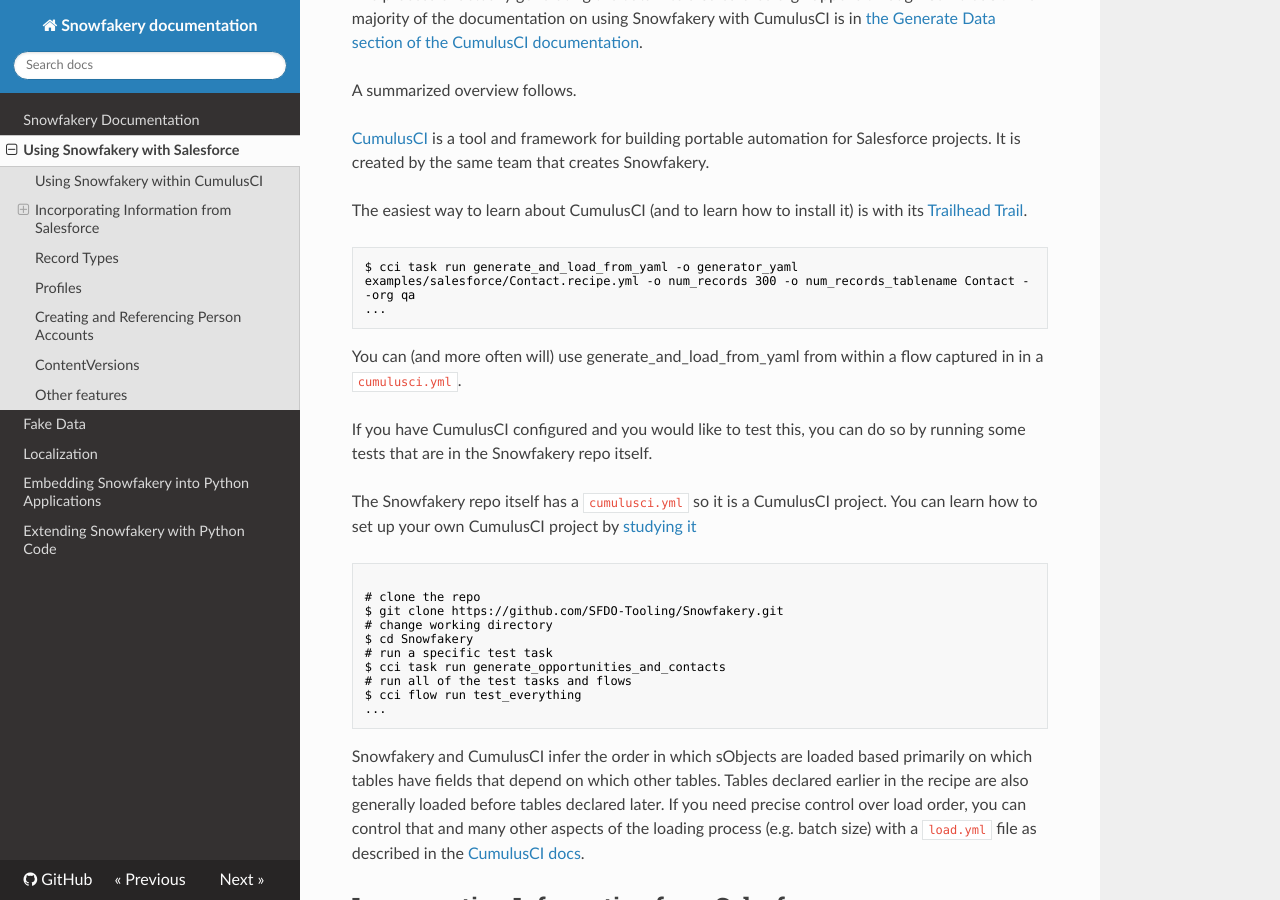
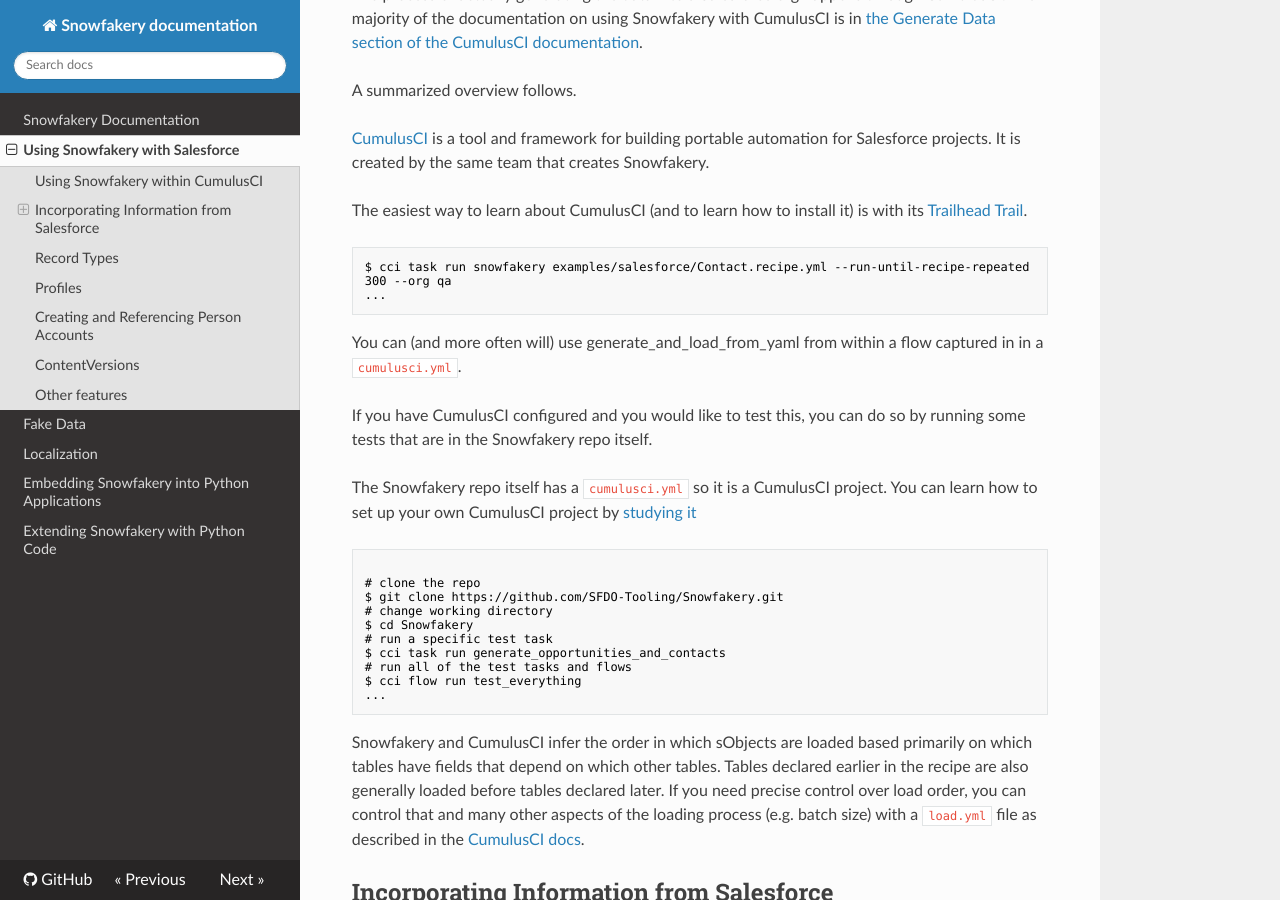
Before and after one commit to SFDO-Tooling/Snowfakery, an MkDocs documentation site: the page built from docs/salesforce.md, in a window 1280 px wide and 900 px high, scrolled down 305 px. Built offline with MkDocs 1.6.1, drawn with Linux system fonts in a browser that asks for light colours; nearby versions of some CDN libraries.

Commit message:
Switch example command to new syntax (#654)
Switch from old `generate_and_load_from_yaml` syntax to new `snowfakery` syntax.

NOTE: I don't know enough about CCI Flows to update the next sections:

>You can (and more often will) use generate_and_load_from_yaml from within a flow captured in in a `cumulusci.yml`.

and the example after it, which uses `cci task run generate_opportunities_and_contacts` and `cci flow run test_everything`.

Co-authored-by: Paul Prescod <pprescod@salesforce.com>

````diff
--- a/docs/salesforce.md
+++ b/docs/salesforce.md
@@ -22,7 +22,7 @@
 install it) is with its [Trailhead Trail](https://trailhead.salesforce.com/en/content/learn/trails/build-applications-with-cumulusci).
 
 ```s
-$ cci task run generate_and_load_from_yaml -o generator_yaml examples/salesforce/Contact.recipe.yml -o num_records 300 -o num_records_tablename Contact --org qa
+$ cci task run snowfakery examples/salesforce/Contact.recipe.yml --run-until-recipe-repeated 300 --org qa
 ...
 ```
 
````
